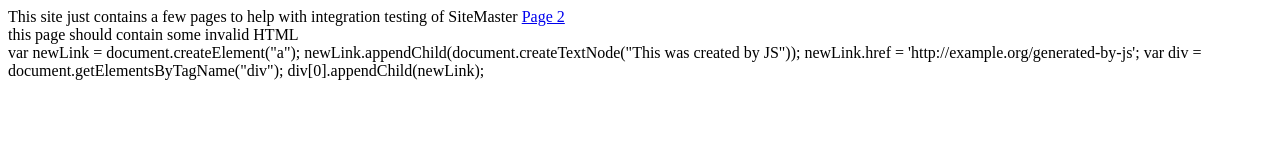
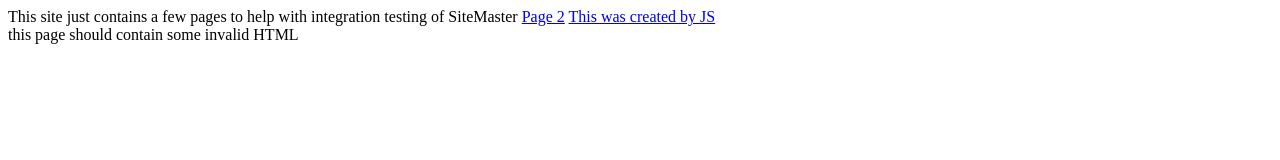
Before and after one commit to UNLSiteMaster/test_site, a plain HTML site: page index.html in a window 1280 px wide. Drawn offline with Linux system fonts and the light colour scheme.

Commit message:
fix tag name

```diff
--- a/index.html
+++ b/index.html
@@ -11,7 +11,7 @@
 <div>
     <span> this page should contain some invalid HTML
 </div>
-<scrip>
+<script>
     var newLink = document.createElement("a");
     newLink.appendChild(document.createTextNode("This was created by JS"));
     newLink.href = 'http://example.org/generated-by-js';
```
